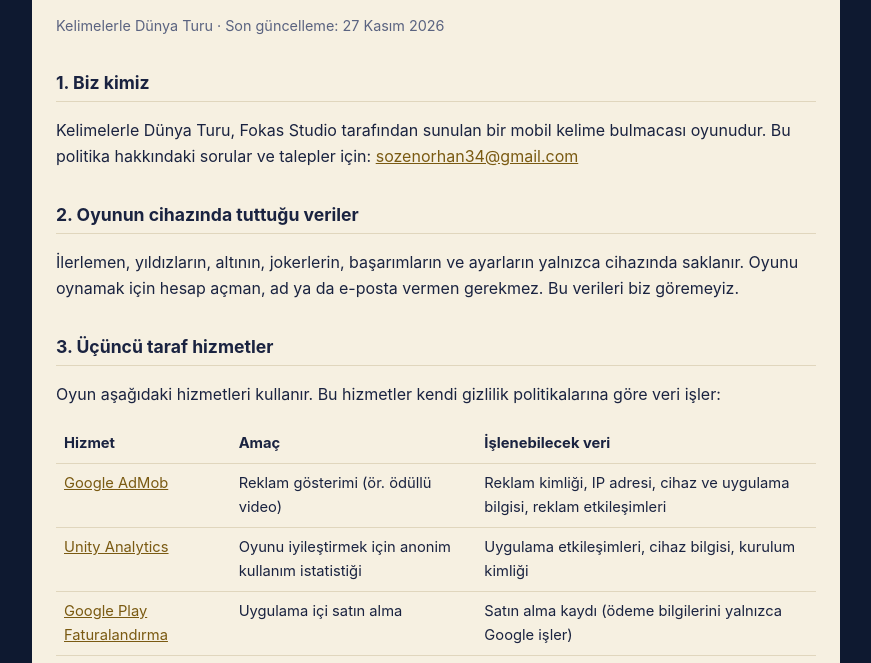
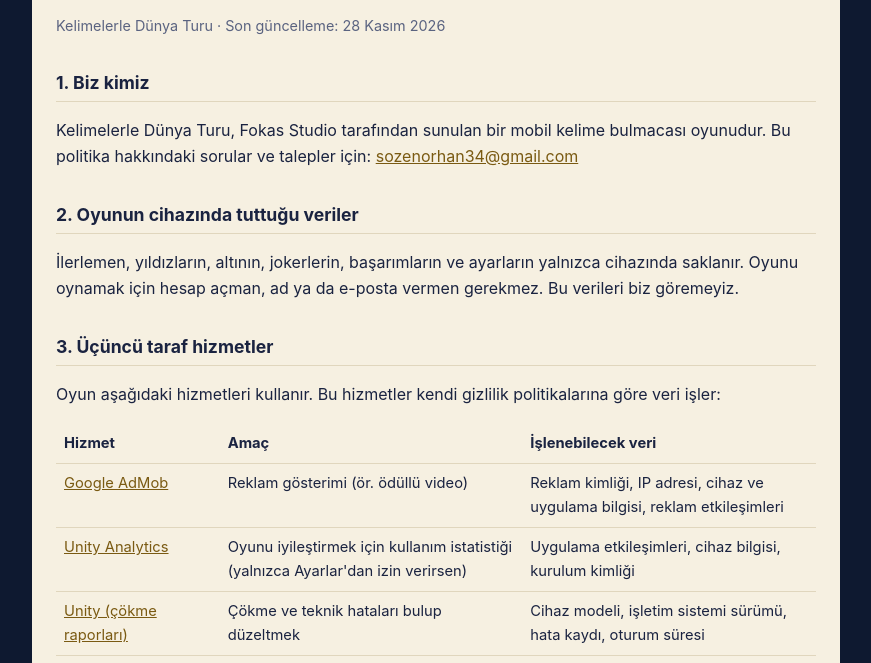
Before and after one commit to kazimanils/kdt-site, a plain HTML site: page gizlilik.html in a window 1280 px wide. Shown: the part 110-773 px from the top of the page, without its empty margins (204-1075 px from the left). Drawn offline with Linux system fonts and the light colour scheme.

Commit message:
Gizlilik: Unity çökme raporları satırı, analitik yalnızca izinle

```diff
--- a/gizlilik.html
+++ b/gizlilik.html
@@ -20,7 +20,7 @@
 <body>
 <main>
 <h1>Gizlilik Politikası</h1>
-<p class="muted">Kelimelerle Dünya Turu · Son güncelleme: 27 Kasım 2026</p>
+<p class="muted">Kelimelerle Dünya Turu · Son güncelleme: 28 Kasım 2026</p>
 
 <h2>1. Biz kimiz</h2>
 <p>Kelimelerle Dünya Turu, Fokas Studio tarafından sunulan bir mobil kelime bulmacası oyunudur. Bu politika hakkındaki sorular ve talepler için: <a href="mailto:sozenorhan34@gmail.com">sozenorhan34@gmail.com</a></p>
@@ -33,7 +33,8 @@
 <table>
 <tr><th>Hizmet</th><th>Amaç</th><th>İşlenebilecek veri</th></tr>
 <tr><td><a href="https://policies.google.com/privacy">Google AdMob</a></td><td>Reklam gösterimi (ör. ödüllü video)</td><td>Reklam kimliği, IP adresi, cihaz ve uygulama bilgisi, reklam etkileşimleri</td></tr>
-<tr><td><a href="https://unity.com/legal/privacy-policy">Unity Analytics</a></td><td>Oyunu iyileştirmek için anonim kullanım istatistiği</td><td>Uygulama etkileşimleri, cihaz bilgisi, kurulum kimliği</td></tr>
+<tr><td><a href="https://unity.com/legal/privacy-policy">Unity Analytics</a></td><td>Oyunu iyileştirmek için kullanım istatistiği (yalnızca Ayarlar'dan izin verirsen)</td><td>Uygulama etkileşimleri, cihaz bilgisi, kurulum kimliği</td></tr>
+<tr><td><a href="https://unity.com/legal/privacy-policy">Unity (çökme raporları)</a></td><td>Çökme ve teknik hataları bulup düzeltmek</td><td>Cihaz modeli, işletim sistemi sürümü, hata kaydı, oturum süresi</td></tr>
 <tr><td><a href="https://policies.google.com/privacy">Google Play Faturalandırma</a></td><td>Uygulama içi satın alma</td><td>Satın alma kaydı (ödeme bilgilerini yalnızca Google işler)</td></tr>
 <tr><td><a href="https://policies.google.com/privacy">Google Play Oyun Hizmetleri</a></td><td>Bulut kayıt (isteğe bağlı)</td><td>Oyun hesabı kimliği, kayıt verisi</td></tr>
 <tr><td><a href="https://docs.github.com/site-policy/privacy-policies/github-general-privacy-statement">GitHub Pages</a></td><td>Günlük bulmacanın indirilmesi</td><td>Sunucu kayıtlarındaki IP adresi</td></tr>
```
